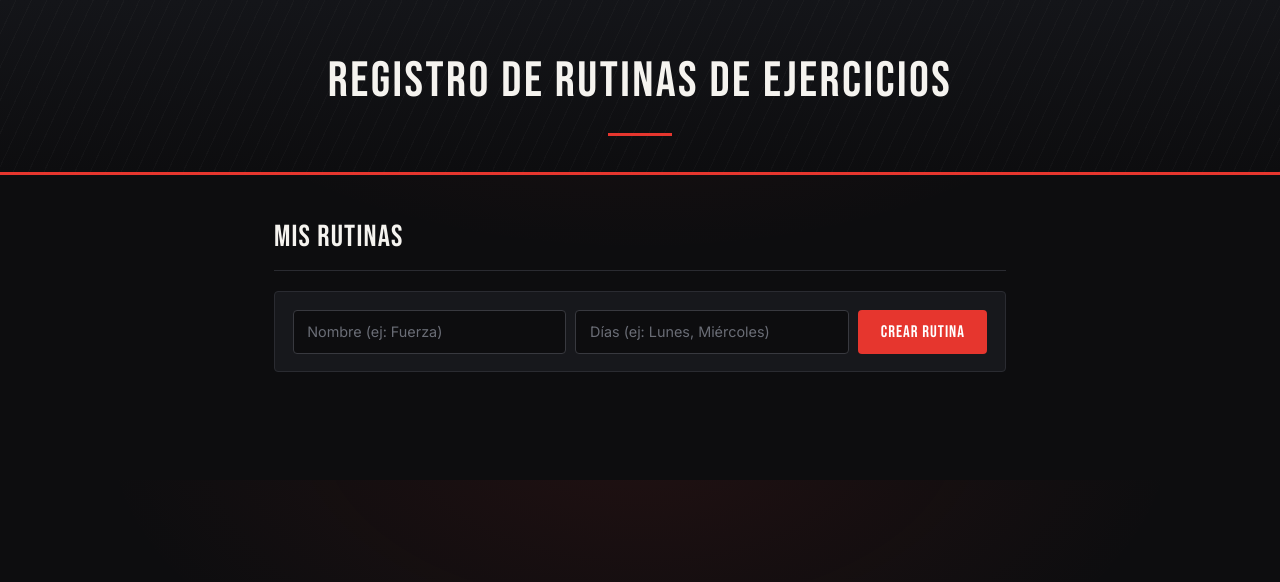
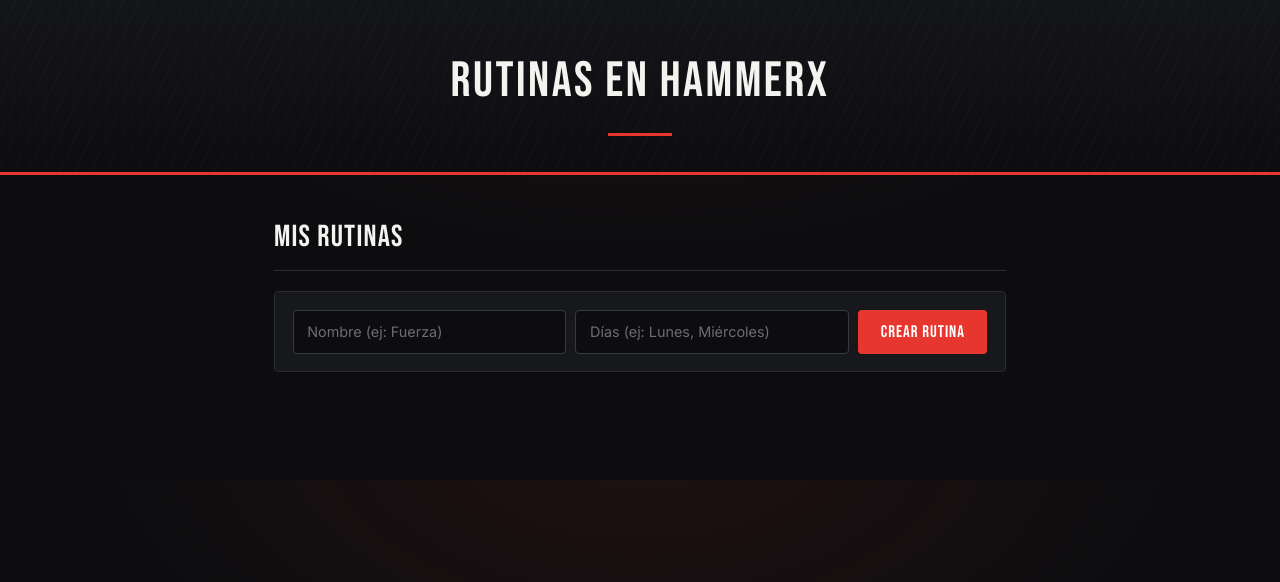
Before and after one commit to nico-git7/rutinas-app, a website: page index.html in a window 1280 px wide. Drawn offline with nearby package versions, Linux system fonts and the light colour scheme; no server answers.

Commit message:
cambio de nombre

```diff
--- a/index.html
+++ b/index.html
@@ -3,12 +3,12 @@
 <head>
     <meta charset="UTF-8">
     <meta name="viewport" content="width=device-width, initial-scale=1.0">
-    <title>Registro de rutinas de ejercicios</title>
+    <title>HammerX</title>
     <link rel="stylesheet" href="style.css">
 </head>
 <body>
     <header>
-        <h1>Registro de Rutinas de Ejercicios</h1>
+        <h1>RUTINAS EN HAMMERX</h1>
     </header>
 
     <main class="container">
```
